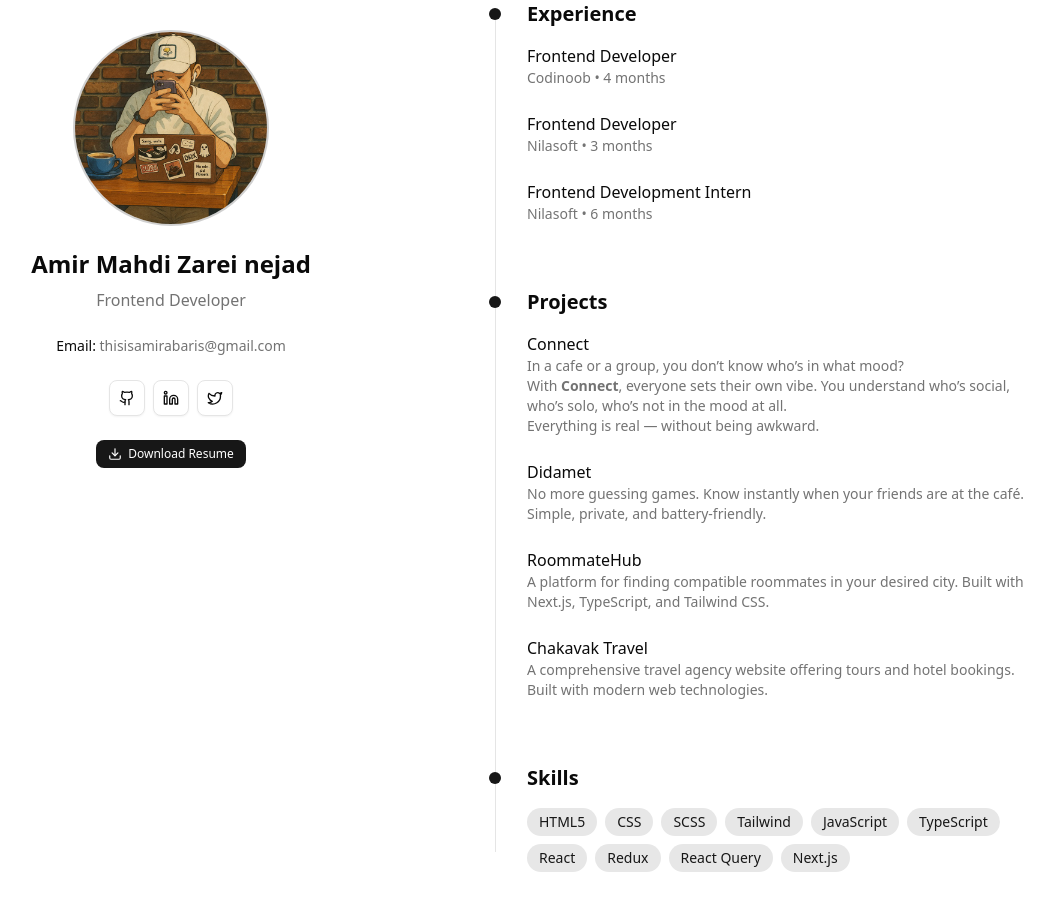
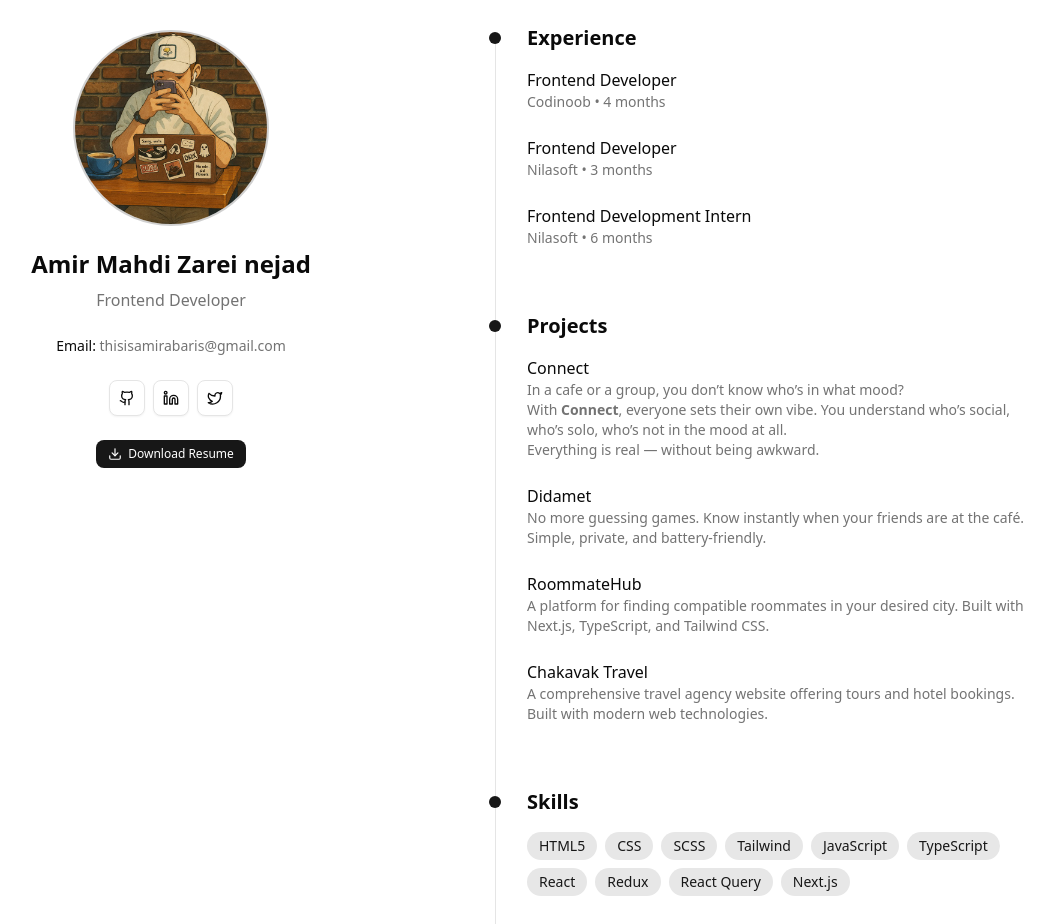
Before and after one commit to AmirAbaris/amir-abaris, a Next.js app: page / in a window 1280 px wide. Shown: the whole page, without its empty margins (169-1223 px from the left). Before the commit the page ends 872 px from the top, so only its background shows below. Built offline with nearby package versions, Linux system fonts and the light colour scheme.

Commit message:
feat: improved ui

```diff
--- a/app/page.tsx
+++ b/app/page.tsx
@@ -79,8 +79,8 @@ export default function Home() {
         </div>
 
         {/* Right Side - Timeline */}
-        <div className="relative md:w-1/2">
-          <div className="absolute left-4 md:left-0 h-[calc(100%-2rem)] w-px bg-border top-3" />
+        <div className="relative md:w-1/2 md:py-6">
+          <div className="absolute left-4 md:left-0 h-[calc(100%-2rem)] w-px bg-border top-3 md:my-6" />
 
           {/* Experience Section */}
           <div className="relative pl-8 md:pl-8 pb-16">
```
